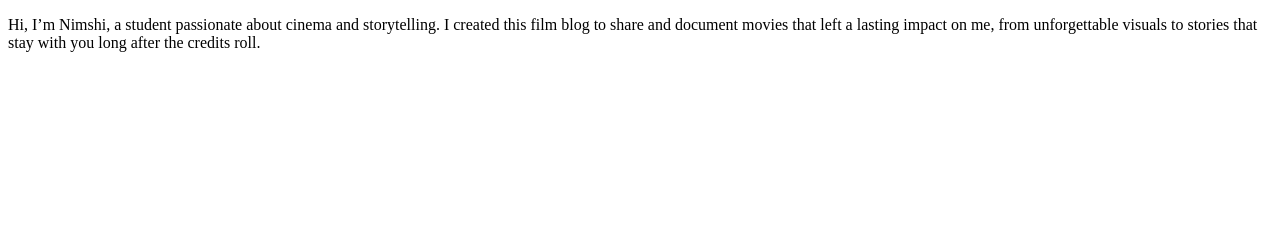
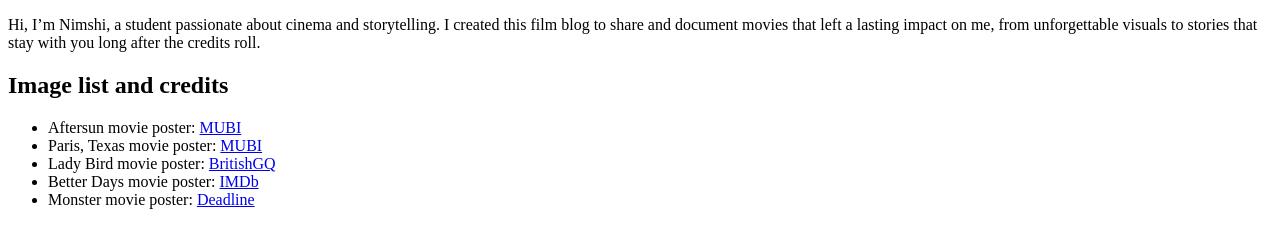
Before and after one commit to divanimshiiiii/blog, a plain HTML site: page index.html in a window 1280 px wide. Shown: the part 3116-3341 px from the top of the page. Before the commit the page ends 3184 px from the top, so only its background shows below. Drawn offline with Linux system fonts and the light colour scheme.

Commit message:
Add files via upload

```diff
--- a/index.html
+++ b/index.html
@@ -218,5 +218,20 @@ think and want to talk about them afterward</p>
   <p>Hi, I’m Nimshi, a student passionate about cinema and storytelling.
   I created this film blog to share and document movies that left a lasting impact on me,
   from unforgettable visuals to stories that stay with you long after the credits roll.</p>
+</section>
+
+  </main>
+  <footer>
+    <!--the footer is the bottom section of the page-->
+
+    <h2>Image list and credits</h2>
+    <ul>
+      <li>Aftersun movie poster: <a href="https://mubi.com/en/ph/films/aftersun" target="_blank">MUBI</a></li>
+      <li>Paris, Texas movie poster: <a href="https://mubi.com/en/us/films/paris-texas" target="_blank">MUBI</a></li>
+      <li>Lady Bird movie poster: <a href="https://www.gq-magazine.co.uk/article/lady-bird-review-saoirse-ronan" target="_blank">BritishGQ</a></li>
+      <li>Better Days movie poster: <a href="https://www.imdb.com/title/tt9586294/" target="_blank">IMDb</a></li>
+      <li>Monster movie poster: <a href="https://deadline.com/2023/10/monster-release-date-poster/" target="_blank">Deadline</a></li>
+    </ul>
+  </footer>
 </body>
 </html>
```
